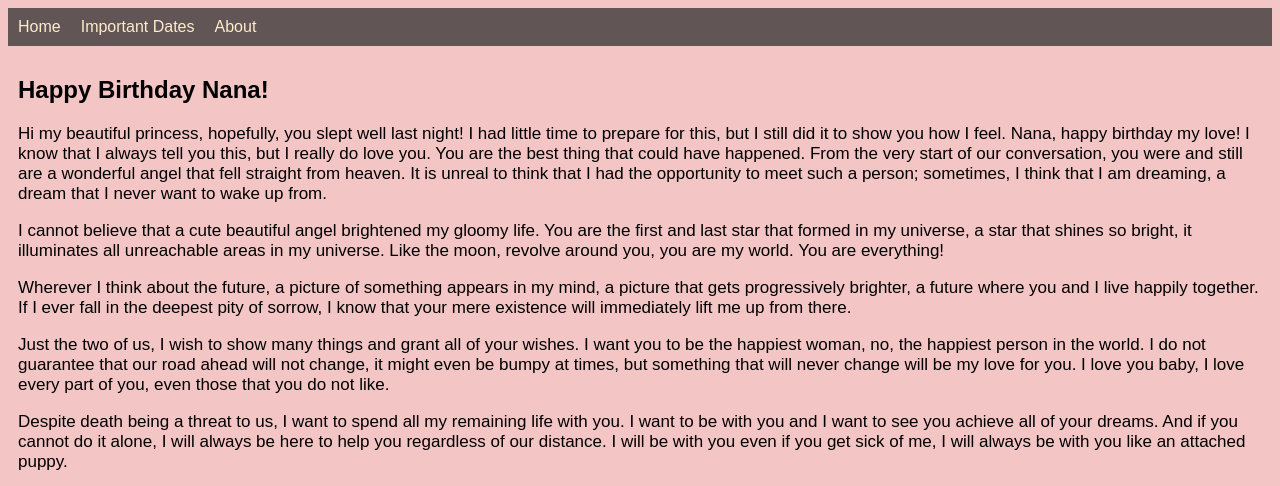
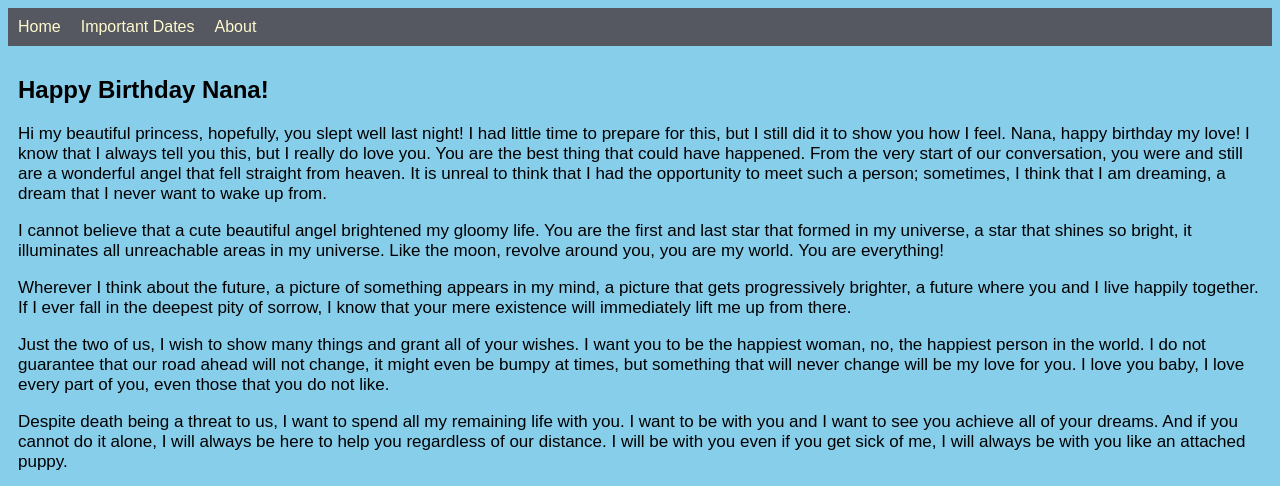
Before and after one commit to Wasted072/NanayNikko.github.io, a plain HTML site: page index.html in a window 1280 px wide. Shown: the top 486 px of the page. Drawn offline with Linux system fonts and the light colour scheme.

Commit message:
Add files via upload

```diff
--- a/index.html
+++ b/index.html
@@ -4,7 +4,7 @@
         <title>Nana & Nikko</title>
         <style>
             body{
-                background-color: rgb(243, 197, 197);
+                background-color: skyblue;
                 font-family: arial, helvetica, sans-serif;
             }
             main{
@@ -22,7 +22,7 @@
                 margin: 0;
                 padding: 0;
                 overflow: hidden;
-                background-color: rgb(97, 85, 85);
+                background-color: rgb(85, 87, 97);
                 font-size: 16px;
 
             }
@@ -39,7 +39,7 @@
                 padding: 10px;
             }
             a:link{
-                color: blanchedalmond;
+                color: rgb(255, 250, 205);
             }
             a:visited{
                 color: black;
```
